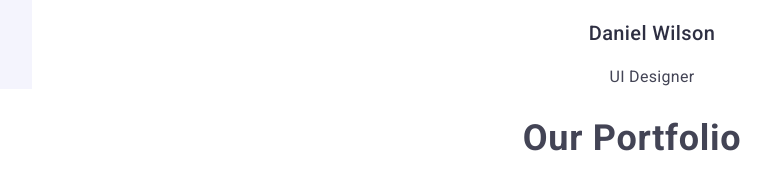
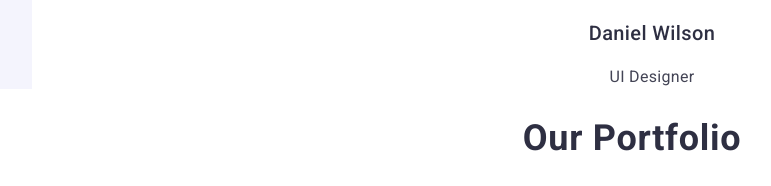
Before and after one commit to KhrystynaPilip/goit-markup-hw-02, a plain HTML site: page index.html in a window 1280 px wide. Shown: the part 2224-2410 px from the top of the page, without its empty margins (8-779 px from the left). Drawn offline with nearby package versions, Linux system fonts and the light colour scheme.

Commit message:
Fix index.html file

```diff
--- a/css/styles.css
+++ b/css/styles.css
@@ -114,7 +114,9 @@ ul {
   letter-spacing: 0.02em;
   text-align: center;
 }
+/* Portfolio */
 .portfolio-title {
+  color: #2e2f42;
   font-weight: 700;
   font-size: 36px;
   line-height: 1.11;
@@ -136,6 +138,7 @@ ul {
   line-height: 1.5;
   letter-spacing: 0.02em;
 }
+/* Footer */
 footer {
   background-color: #2e2f42;
 }
```
Also changed, not shown: index.html (+1 -1 lines).
